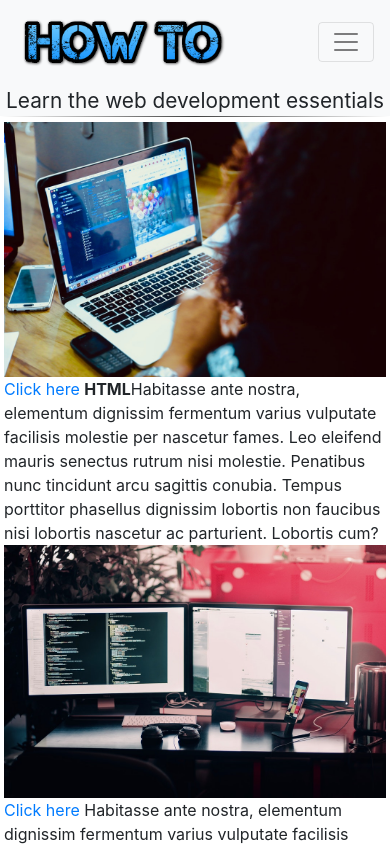
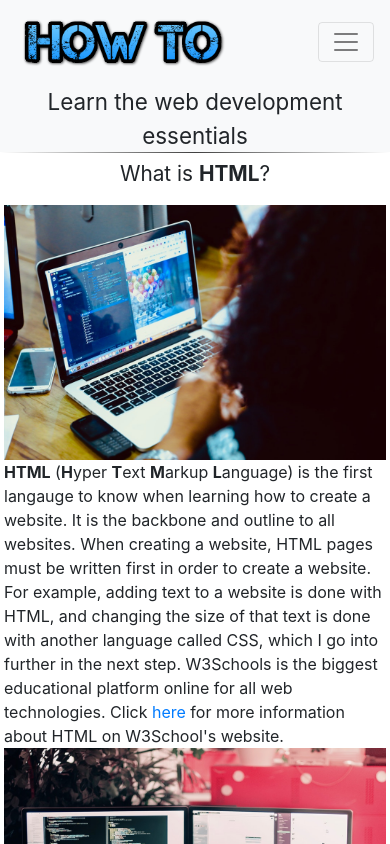
Before and after one commit to Miked0331/webdev, a React (Create React App) app: page / in a window 390 px wide. Shown: the top 844 px of the page. Built offline with nearby package versions, Linux system fonts and the light colour scheme.

Commit message:
ADD html

```diff
--- a/src/App.css
+++ b/src/App.css
@@ -32,7 +32,7 @@
 /* If the screen size is 600px wide or less, set the font-size of <div> to 1.5em */
 @media screen and (max-width: 600px) {
   .main-text {
-    font-size: 1.3em;
+    font-size: 1.4em;
   }
 }
 
@@ -42,6 +42,18 @@
     grid-column-gap: 1em;
     grid-row-gap: 1em;
     margin: 0 10% 1% 10%;
+  }
+
+  .body-title {
+    text-align: center;
+    grid-column: 1 / span 2;
+    font-size: 1.6em;
+  }
+
+  @media screen and (max-width: 600px) {
+    .body-title {
+      font-size: 1.3em;
+    }
   }
 
   /* html image div*/
--- a/src/App.js
+++ b/src/App.js
@@ -14,13 +14,13 @@ class App extends Component {
       </div>
 
       <div className="main-body">
-
+<p className="body-title">What is <b>HTML</b>?</p>
       <div classname="imgs">
       <img src={Html} alt="html image"></img>
       </div>
 
-      <div classname="body-text" > <a href ="https://www.w3schools.com/html/html_intro.asp">Click here</a> <b>HTML</b>Habitasse ante nostra, elementum dignissim fermentum varius vulputate facilisis molestie per nascetur fames. Leo eleifend mauris senectus rutrum nisi molestie. Penatibus nunc tincidunt arcu sagittis conubia. Tempus porttitor phasellus dignissim lobortis non faucibus nisi lobortis nascetur ac parturient. Lobortis cum?
-      </div>
+      <div classname="body-text" > <b>HTML</b> (<b>H</b>yper <b>T</b>ext <b>M</b>arkup <b>L</b>anguage) is the first langauge to know when learning how to create a website. It is the backbone and outline to all websites. When creating a website, HTML pages must be written first in order to create a website. For example, adding text to a website is done with HTML, and changing the size of that text is done with another language called CSS, which I go into further in the next step.
+      W3Schools is the biggest educational platform online for all web technologies. Click  <a href ="https://www.w3schools.com/html/html_intro.asp">here</a> for more information about HTML on W3School's website.  </div>
 
       <div classname="img-2">
       <img src={CSS} alt="html image"></img>
```
